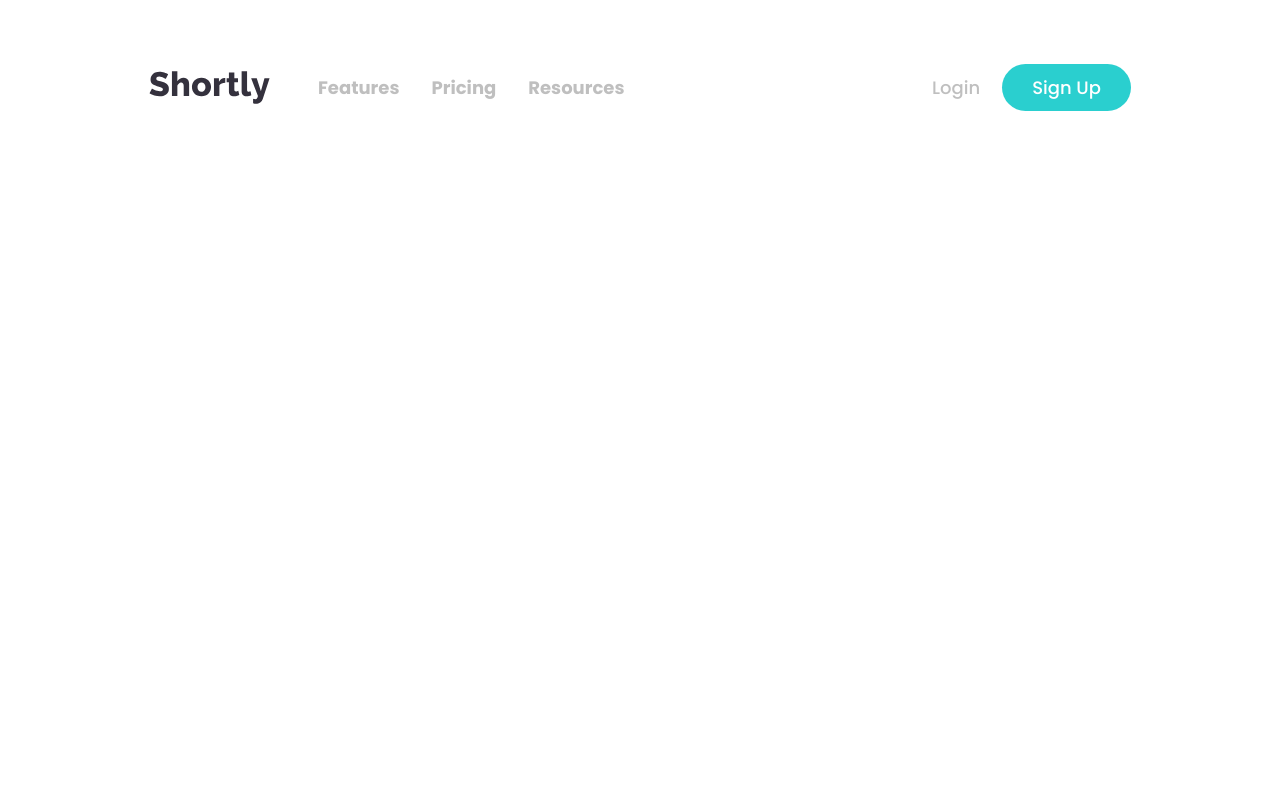
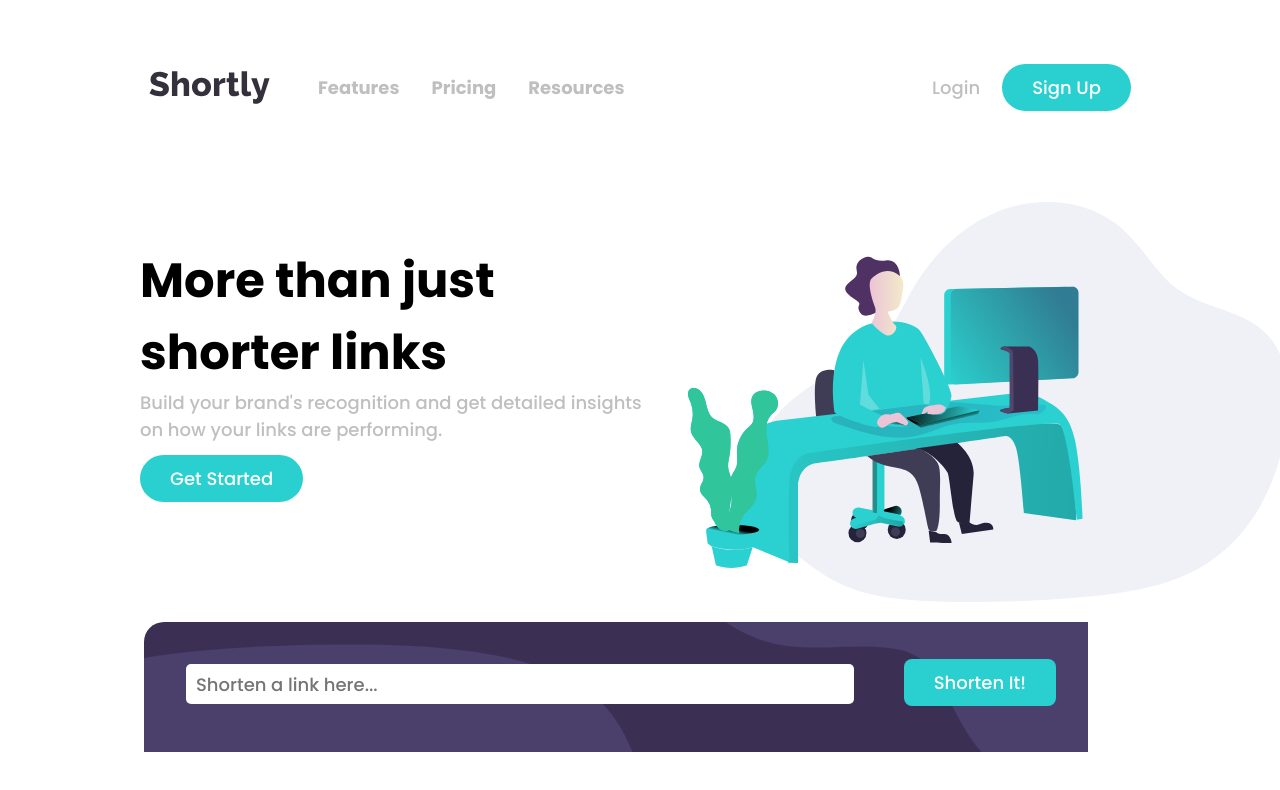
Before and after one commit to Akash007670/TheInternetFolks, a React (Create React App) app: page / in a window 1280 px wide. Shown: the top 790 px of the page. Built offline with nearby package versions, Linux system fonts and the light colour scheme.

Commit message:
updated path

```diff
--- a/src/App.js
+++ b/src/App.js
@@ -2,13 +2,18 @@ import React from "react";
 import "./App.css";
 import { BrowserRouter as Router } from "react-router-dom";
 import Home from "./components/Home";
+import Start from "./components/GetStarted/Start";
+import Searchbar from "./components/MainContent/Searchbar";
+
 
 const App = () => {
   return (
     <div className="App">
       <Router>
         <Home />
+        <Start />
       </Router>
+      <Searchbar />
     </div>
   );
 };
```
